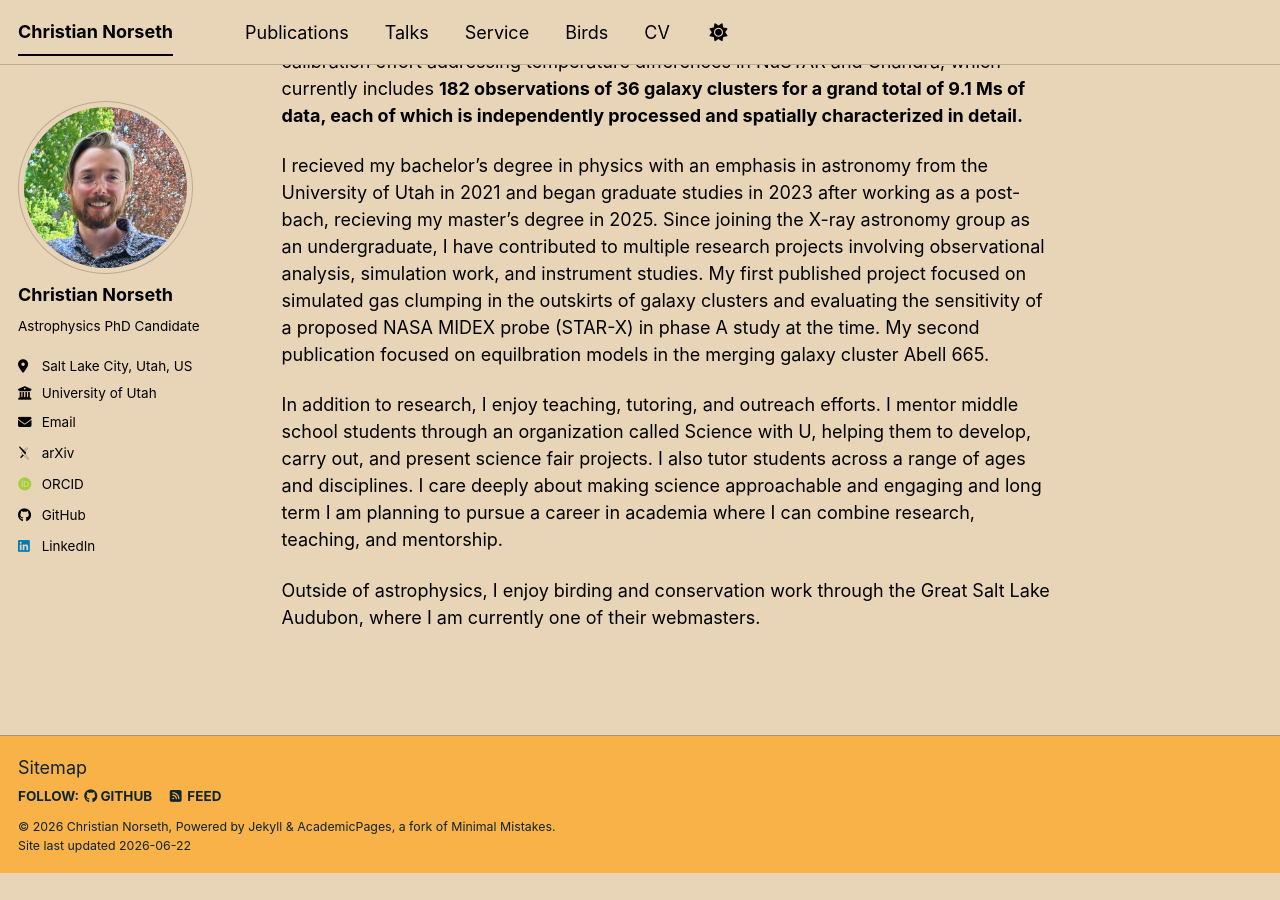
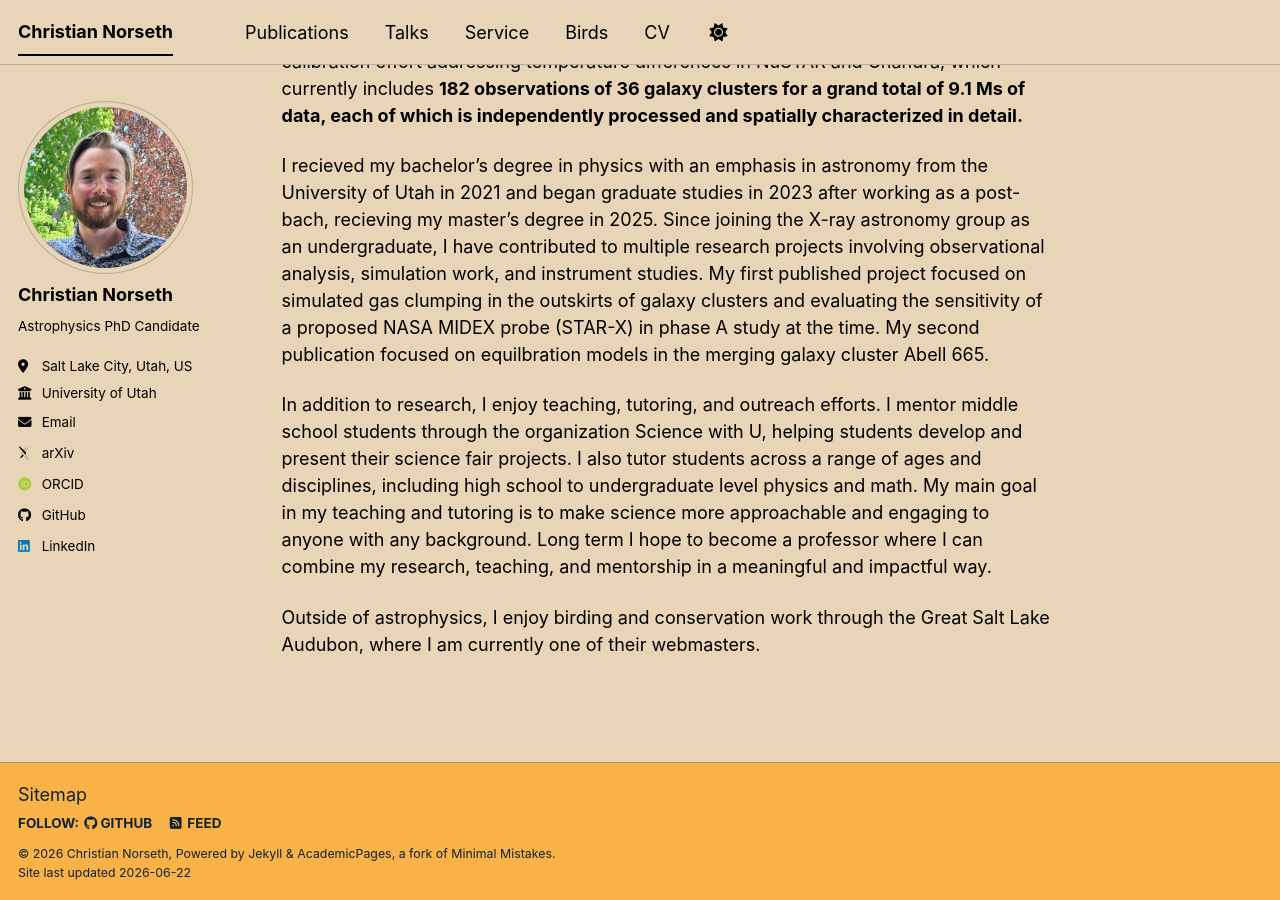
Before and after one commit to chrisnorseth/chrisnorseth.github.io, a Jekyll site: the page built from _pages/about.md, in a window 1280 px wide and 900 px high, scrolled down 524 px. Built offline with Jekyll 4.4.1, drawn with Linux system fonts in a browser that asks for light colours; some web fonts are replaced; a script bundle is joined from its source files by our own code; library files that are not in the unit come from our copies; before the commit the page ends 1397 px from its top, so only the background shows below that.

Commit message:
Updated about

```diff
--- a/_pages/about.md
+++ b/_pages/about.md
@@ -13,6 +13,6 @@ My current work includes a study of the merging galaxy cluster Abell 754 using X
 
 I recieved my bachelor's degree in physics with an emphasis in astronomy from the University of Utah in 2021 and began graduate studies in 2023 after working as a post-bach, recieving my master's degree in 2025. Since joining the X-ray astronomy group as an undergraduate, I have contributed to multiple research projects involving observational analysis, simulation work, and instrument studies. My first published project focused on simulated gas clumping in the outskirts of galaxy clusters and evaluating the sensitivity of a proposed NASA MIDEX probe (STAR-X) in phase A study at the time. My second publication focused on equilbration models in the merging galaxy cluster Abell 665.
 
-In addition to research, I enjoy teaching, tutoring, and outreach efforts. I mentor middle school students through an organization called Science with U, helping them to develop, carry out, and present science fair projects. I also tutor students across a range of ages and disciplines. I care deeply about making science approachable and engaging and long term I am planning to pursue a career in academia where I can combine research, teaching, and mentorship.
+In addition to research, I enjoy teaching, tutoring, and outreach efforts. I mentor middle school students through the organization Science with U, helping students develop and present their science fair projects. I also tutor students across a range of ages and disciplines, including high school to undergraduate level physics and math. My main goal in my teaching and tutoring is to make science more approachable and engaging to anyone with any background. Long term I hope to become a professor where I can combine my research, teaching, and mentorship in a meaningful and impactful way.
 
 Outside of astrophysics, I enjoy birding and conservation work through the Great Salt Lake Audubon, where I am currently one of their webmasters.
```
